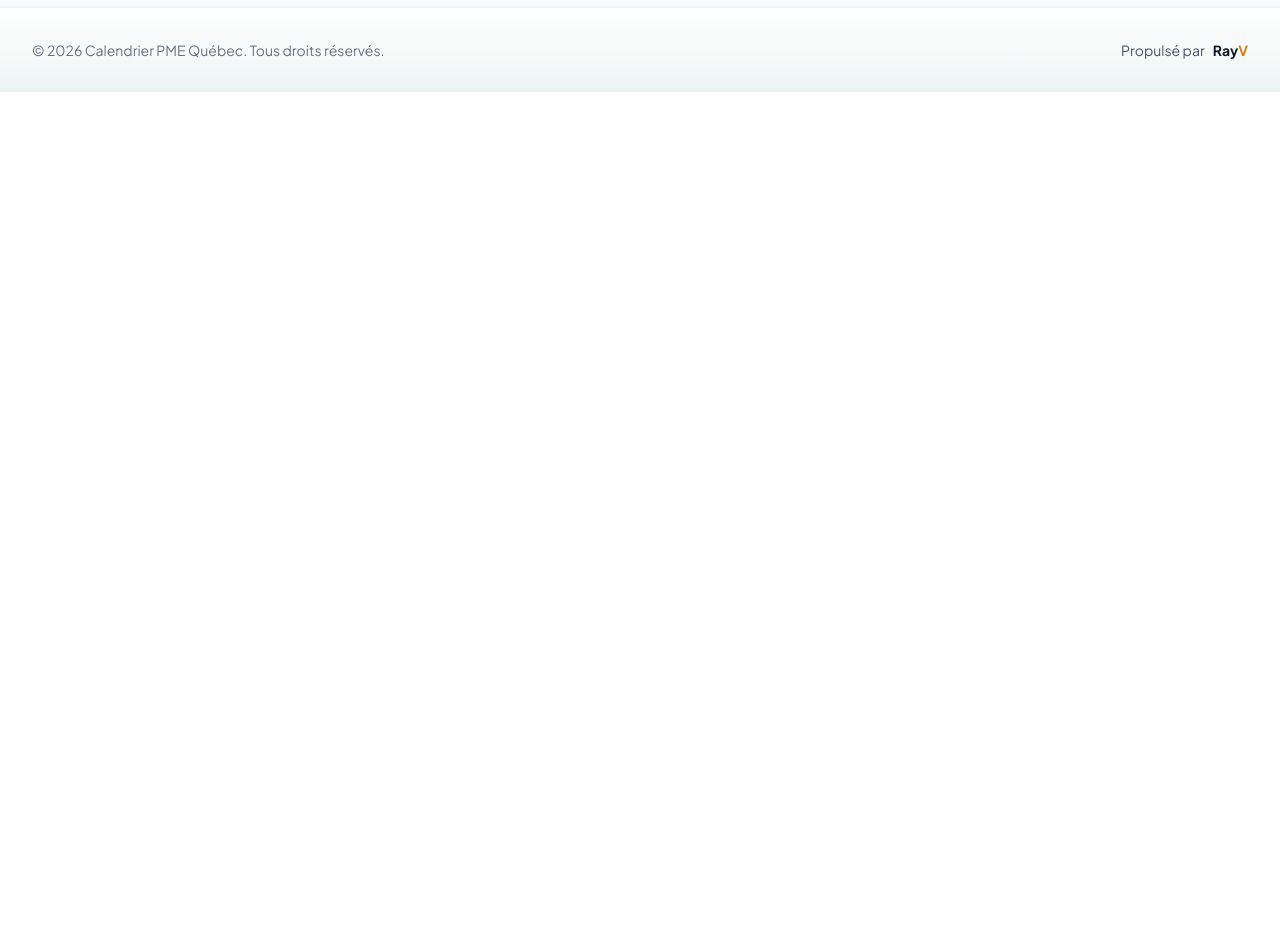
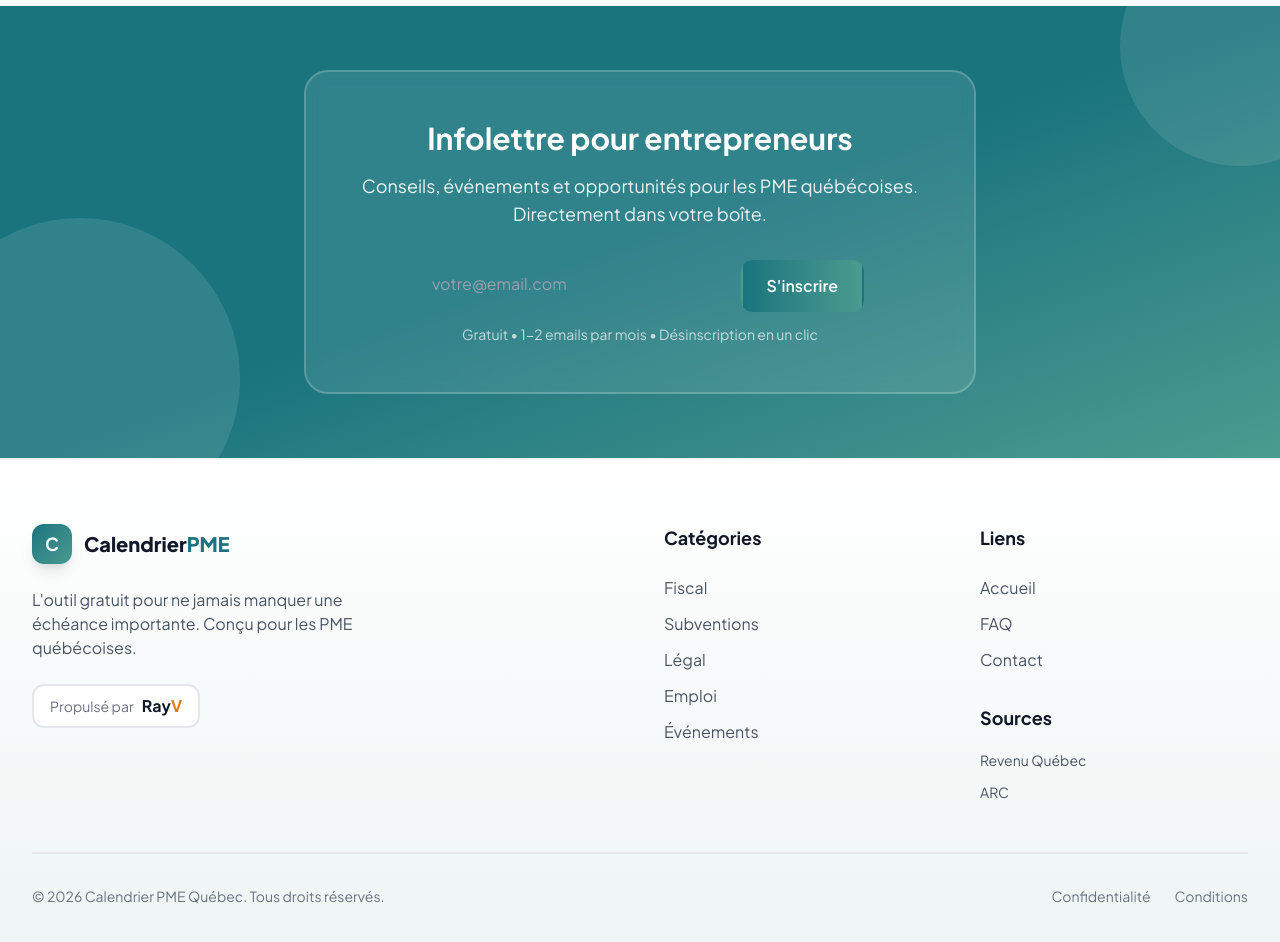
Before and after one commit to admin-rayv/calendrier-pme, a Next.js app: page /calendrier in a window 1280 px wide. Shown: the part 1640-2582 px from the top of the page. Before the commit the page ends 1732 px from the top, so only its background shows below. Built offline with nearby package versions, Linux system fonts and the light colour scheme.

Commit message:
📧 Add infolettre CTA + full footer to calendar page
- Added email signup section to /calendrier
- Added full Bento-style footer (same as homepage)
- Header button links to #infolettre section
- Consistent experience across all pages

```diff
--- a/src/app/calendrier/page.tsx
+++ b/src/app/calendrier/page.tsx
@@ -1,5 +1,6 @@
 import { Calendar } from '@/components/Calendar';
 import { Button } from '@/components/ui/Button';
+import { EmailForm } from '@/components/EmailForm';
 import { JsonLd, calendarPageSchema } from '@/components/JsonLd';
 import Link from 'next/link';
 
@@ -36,9 +37,11 @@ export default function CalendrierPage() {
                 <span className="font-extrabold text-xl text-[#19747E]">PME</span>
               </div>
             </Link>
+            <a href="#infolettre">
               <Button variant="primary" className="text-sm sm:text-base">
-              S&apos;inscrire aux rappels
+                S&apos;inscrire à l&apos;infolettre
               </Button>
+            </a>
           </div>
         </div>
       </header>
@@ -117,21 +120,99 @@ export default function CalendrierPage() {
         </section>
       </main>
 
+      {/* CTA Email Section - Bento Style */}
+      <section id="infolettre" className="py-12 sm:py-16 bg-gradient-to-br from-[#19747E] via-[#19747E] to-[#4A9B8F] relative overflow-hidden mt-16">
+        {/* Decorative shapes */}
+        <div className="absolute inset-0 overflow-hidden pointer-events-none opacity-10">
+          <div className="absolute -top-20 -right-20 w-60 h-60 rounded-full bg-white"></div>
+          <div className="absolute -bottom-20 -left-20 w-80 h-80 rounded-full bg-white"></div>
+        </div>
+
+        <div className="relative max-w-7xl mx-auto px-4 sm:px-6 lg:px-8">
+          <div className="max-w-2xl mx-auto">
+            <div className="bg-white/10 backdrop-blur-sm rounded-3xl border-2 border-white/20 p-8 sm:p-12 text-center">
+              <h2 className="text-2xl sm:text-3xl font-bold mb-4 text-white">
+                Infolettre pour entrepreneurs
+              </h2>
+              <p className="text-lg text-white/90 mb-8">
+                Conseils, événements et opportunités pour les PME québécoises. Directement dans votre boîte.
+              </p>
+              <EmailForm variant="dark" className="max-w-md mx-auto" />
+            </div>
+          </div>
+        </div>
+      </section>
+
       {/* Footer - Bento Style */}
-      <footer className="bg-gradient-to-b from-white to-[#D1E8E2]/30 border-t-2 border-gray-100 mt-16 py-8">
+      <footer className="bg-gradient-to-b from-white to-[#D1E8E2]/30 border-t-2 border-gray-100 py-16">
         <div className="max-w-7xl mx-auto px-4 sm:px-6 lg:px-8">
-          <div className="flex flex-col sm:flex-row justify-between items-center gap-4">
-            <p className="text-gray-500 text-sm">
-              © 2026 Calendrier PME Québec. Tous droits réservés.
+          <div className="grid md:grid-cols-4 gap-12">
+            <div className="md:col-span-2">
+              {/* Footer Logo */}
+              <div className="flex items-center gap-3 mb-6">
+                <div className="w-10 h-10 rounded-xl bg-gradient-to-br from-[#19747E] to-[#4A9B8F] flex items-center justify-center text-white font-bold text-lg shadow-lg">
+                  C
+                </div>
+                <div>
+                  <span className="font-extrabold text-xl text-gray-900">Calendrier</span>
+                  <span className="font-extrabold text-xl text-[#19747E]">PME</span>
+                </div>
+              </div>
+              <p className="text-gray-600 mb-6 max-w-sm">
+                L&apos;outil gratuit pour ne jamais manquer une échéance importante.
+                Conçu pour les PME québécoises.
               </p>
+
+              {/* Propulsé par RayV */}
               <a
                 href="https://rayv.ca"
                 target="_blank"
                 rel="noopener noreferrer"
-              className="inline-flex items-center gap-2 text-sm text-gray-600 hover:text-[#19747E] transition-colors"
+                className="inline-flex items-center gap-2 px-4 py-2 rounded-xl bg-white border-2 border-gray-200 hover:border-[#19747E]/40 transition-all group"
               >
-              Propulsé par <span className="font-bold text-gray-900">Ray<span className="text-[#DE7D18]">V</span></span>
+                <span className="text-gray-500 text-sm">Propulsé par</span>
+                <span className="font-bold text-gray-900 group-hover:text-[#DE7D18] transition-colors">
+                  Ray<span className="text-[#DE7D18]">V</span>
+                </span>
               </a>
+            </div>
+
+            <div>
+              <p className="font-bold text-lg mb-6 text-gray-900">Catégories</p>
+              <ul className="space-y-3">
+                <li><Link href="/calendrier" className="text-gray-600 hover:text-[#19747E] transition-colors">Fiscal</Link></li>
+                <li><Link href="/calendrier" className="text-gray-600 hover:text-[#19747E] transition-colors">Subventions</Link></li>
+                <li><Link href="/calendrier" className="text-gray-600 hover:text-[#19747E] transition-colors">Légal</Link></li>
+                <li><Link href="/calendrier" className="text-gray-600 hover:text-[#19747E] transition-colors">Emploi</Link></li>
+                <li><Link href="/calendrier" className="text-gray-600 hover:text-[#19747E] transition-colors">Événements</Link></li>
+              </ul>
+            </div>
+
+            <div>
+              <p className="font-bold text-lg mb-6 text-gray-900">Liens</p>
+              <ul className="space-y-3">
+                <li><Link href="/" className="text-gray-600 hover:text-[#19747E] transition-colors">Accueil</Link></li>
+                <li><Link href="/#faq" className="text-gray-600 hover:text-[#19747E] transition-colors">FAQ</Link></li>
+                <li><a href="mailto:info@calendrierpme.ca" className="text-gray-600 hover:text-[#19747E] transition-colors">Contact</a></li>
+              </ul>
+
+              {/* Sources */}
+              <p className="font-bold text-lg mt-8 mb-4 text-gray-900">Sources</p>
+              <ul className="space-y-2">
+                <li><a href="https://www.revenuquebec.ca" target="_blank" rel="noopener noreferrer" className="text-gray-600 hover:text-[#19747E] transition-colors text-sm">Revenu Québec</a></li>
+                <li><a href="https://www.canada.ca/fr/agence-revenu.html" target="_blank" rel="noopener noreferrer" className="text-gray-600 hover:text-[#19747E] transition-colors text-sm">ARC</a></li>
+              </ul>
+            </div>
+          </div>
+
+          <div className="border-t-2 border-gray-200 mt-12 pt-8 flex flex-col sm:flex-row justify-between items-center gap-4">
+            <p className="text-gray-500 text-sm">
+              © 2026 Calendrier PME Québec. Tous droits réservés.
+            </p>
+            <div className="flex items-center gap-6 text-gray-500 text-sm">
+              <a href="#" className="hover:text-[#19747E] transition-colors">Confidentialité</a>
+              <a href="#" className="hover:text-[#19747E] transition-colors">Conditions</a>
+            </div>
           </div>
         </div>
       </footer>
--- a/src/app/page.tsx
+++ b/src/app/page.tsx
@@ -40,9 +40,11 @@ export default function Home() {
               </a>
             </nav>
 
-            <Button variant="primary" className="text-sm sm:text-base">
-              S&apos;inscrire
-            </Button>
+            <a href="#infolettre">
+              <Button variant="primary" className="text-sm sm:text-base">
+                S&apos;inscrire
+              </Button>
+            </a>
           </div>
         </div>
       </header>
@@ -408,7 +410,7 @@ export default function Home() {
         </section>
 
         {/* CTA Email Section - Bento Style */}
-        <section className="py-12 sm:py-16 bg-gradient-to-br from-[#19747E] via-[#19747E] to-[#4A9B8F] relative overflow-hidden">
+        <section id="infolettre" className="py-12 sm:py-16 bg-gradient-to-br from-[#19747E] via-[#19747E] to-[#4A9B8F] relative overflow-hidden">
           {/* Decorative shapes */}
           <div className="absolute inset-0 overflow-hidden pointer-events-none opacity-10">
             <div className="absolute -top-20 -right-20 w-60 h-60 rounded-full bg-white"></div>
```
Lines whose indentation alone changed are shown as unchanged.
